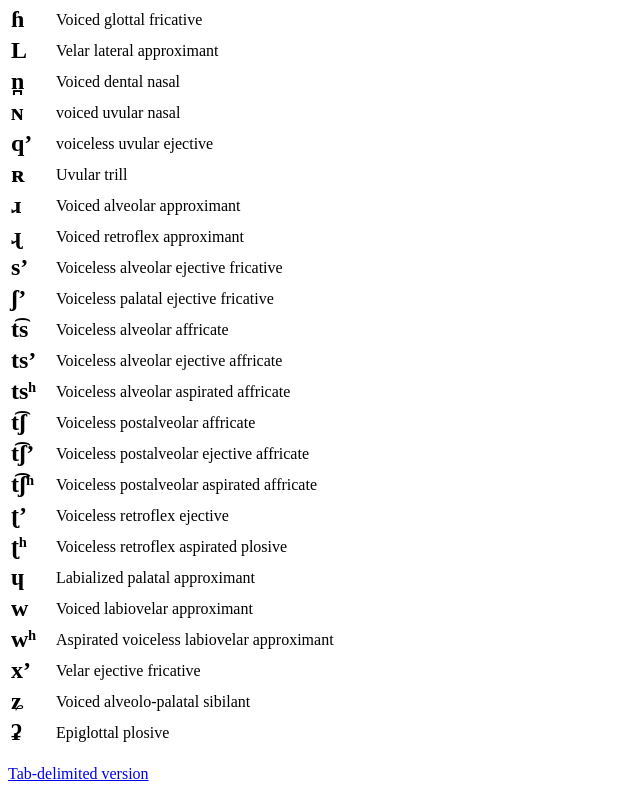
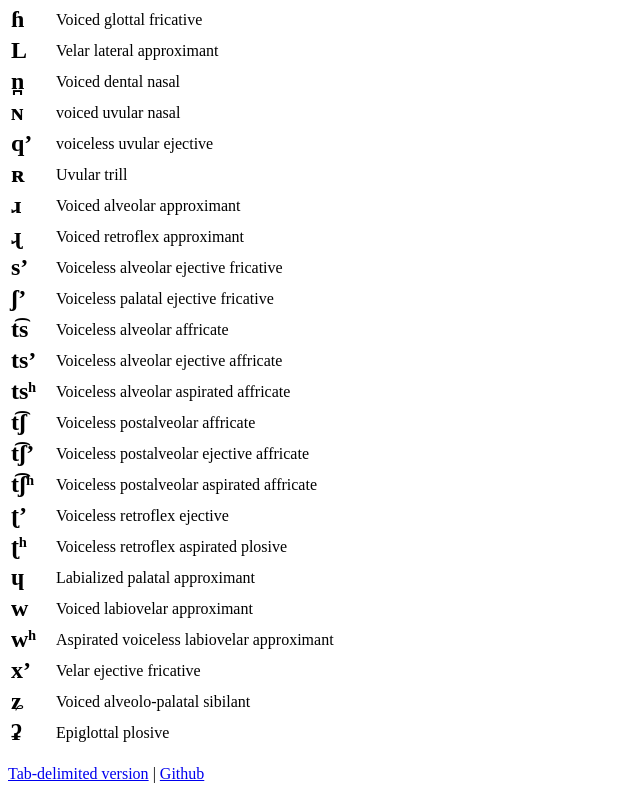
Before and after one commit to amundo/ipa, a plain HTML site: page index.html in a window 1280 px wide. Shown: the part 2741-3540 px from the top of the page, without its empty margins (0-640 px from the left). Drawn offline with Linux system fonts and the light colour scheme.

Commit message:
link to github

```diff
--- a/index.html
+++ b/index.html
@@ -30,6 +30,6 @@
         <td>{{sound.name}}</td>
       </tr>
     </table>
-    <p><a href=ipa.txt>Tab-delimited version</a></p>
+    <p><a href=ipa.txt>Tab-delimited version</a> | <a href=https://github.com/amundo/ipa>Github</a> </p>
   </body>
 </html>
```
